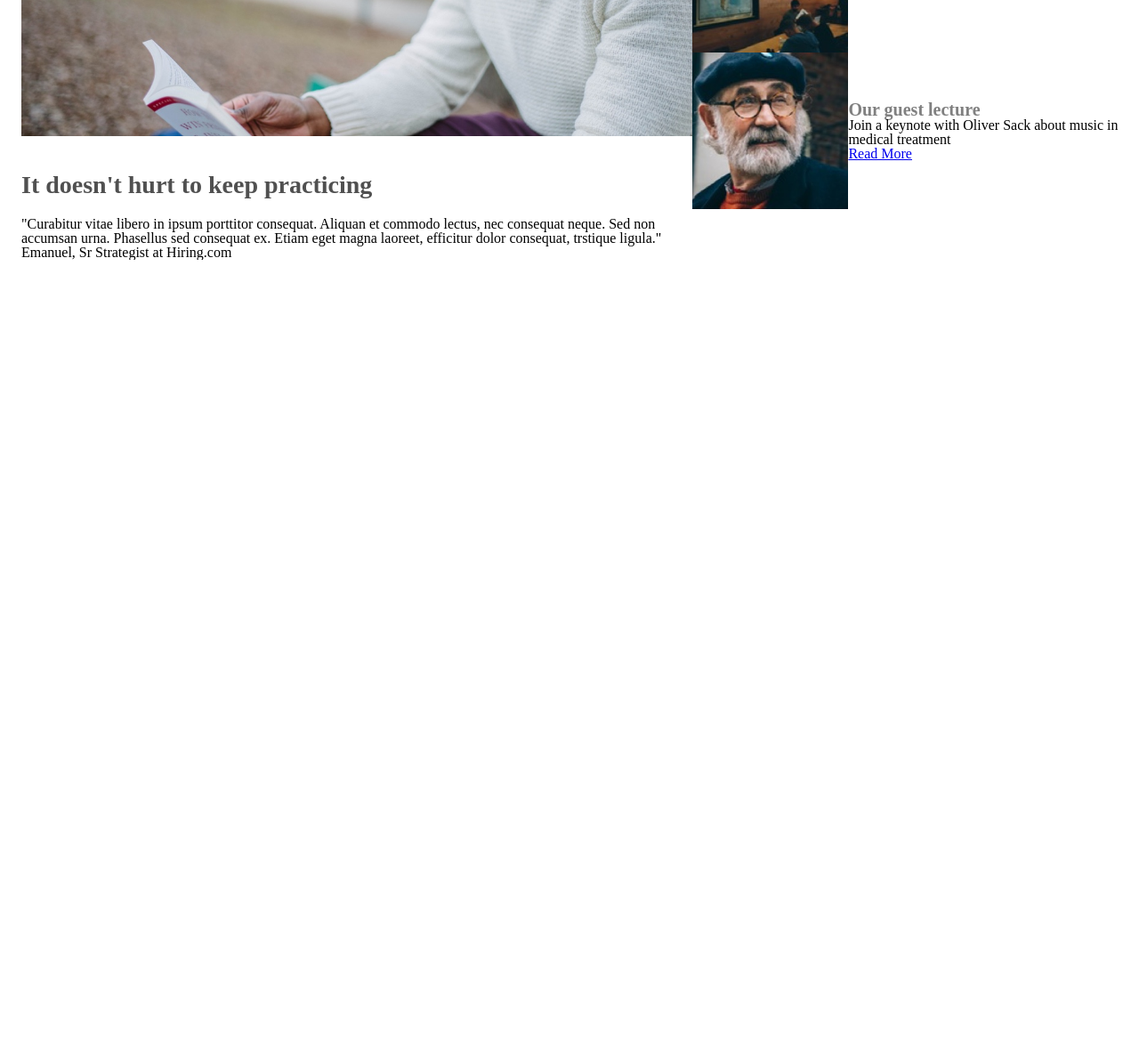
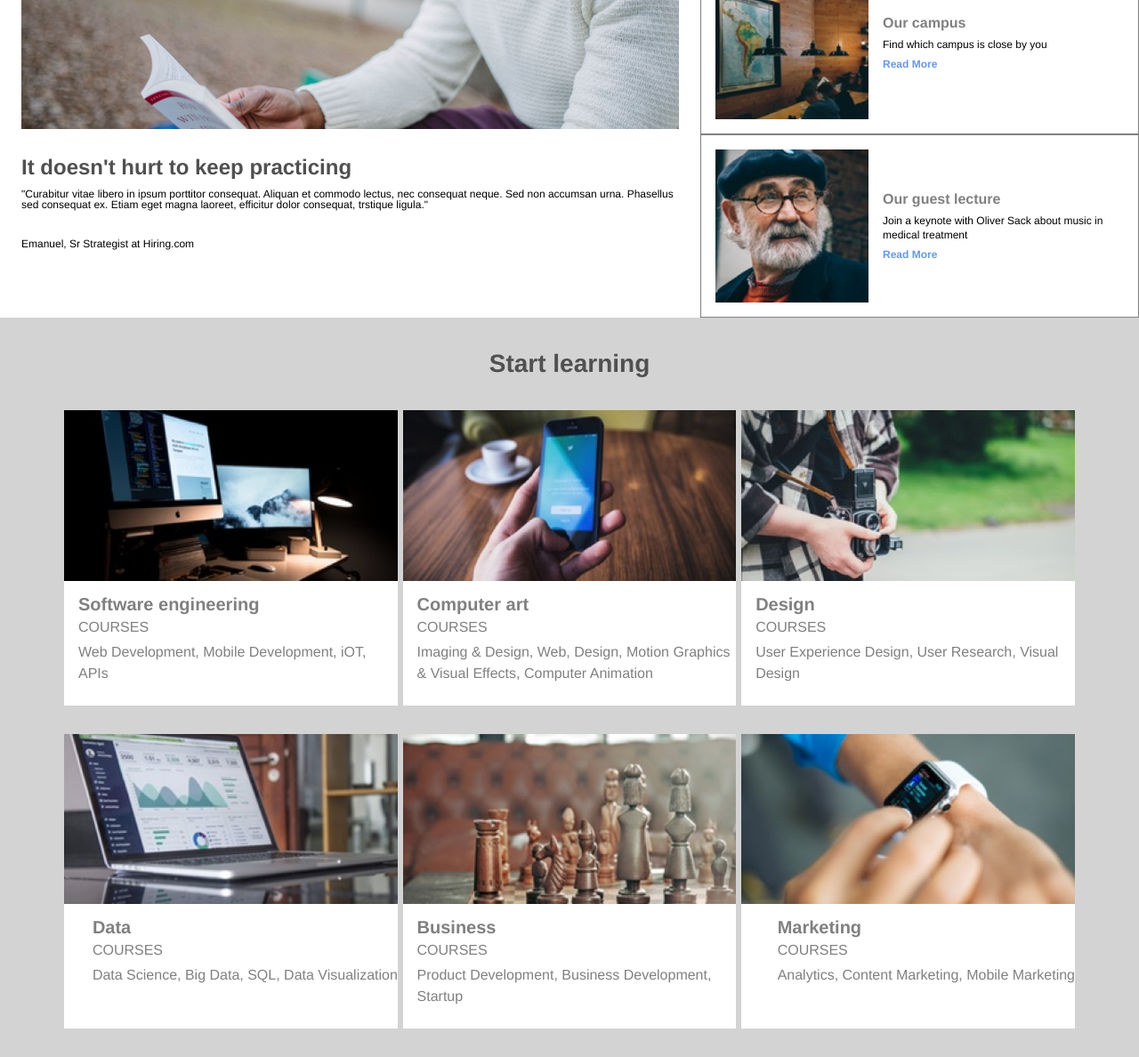
Before and after one commit to Yuhakko/ColmarAcademy, a plain HTML site: page index.html in a window 1280 px wide. Shown: the part 988-2176 px from the top of the page at 89% size. Before the commit the page ends 1280 px from the top, so only its background shows below. Drawn offline with Linux system fonts and the light colour scheme.

Commit message:
articles ok base, courses, almost ok base

```diff
--- a/index.html
+++ b/index.html
@@ -68,5 +68,61 @@
       </div>
     </div>
 
+
+    <!--courses-->
+    <div class="courses">
+      <h1 class="title">Start learning</h1>
+      <div class="list">
+        <div class="art1">
+          <img src="./resources/media/images/course-software.jpg" alt="software engineering">
+          <div class="arttext">
+            <h2>Software engineering</h2>
+            <h3>COURSES</h3>
+            <p>Web Development, Mobile Development, iOT, APIs</p>
+          </div>
+        </div>
+        <div class="art2">
+          <img src="./resources/media/images/course-computer-art.jpg" alt="Computer art">
+          <div class="arttext">
+            <h2>Computer art</h2>
+            <h3>COURSES</h3>
+            <p>Imaging & Design, Web, Design, Motion Graphics & Visual Effects, Computer Animation</p>
+          </div>
+        </div>
+        <div class="art3">
+          <img src="./resources/media/images/course-design.jpg" alt="Design">
+          <div class="arttext">
+            <h2>Design</h2>
+            <h3>COURSES</h3>
+            <p>User Experience Design, User Research, Visual Design</p>
+          </div>
+        </div>
+        <div class="art4">
+          <img src="./resources/media/images/course-data.jpg" alt="Data">
+          <div class="arttext">
+            <h2>Data</h2>
+            <h3>COURSES</h3>
+            <p>Data Science, Big Data, SQL, Data Visualization</p>
+          </div>
+        </div>
+        <div class="art5">
+          <img src="./resources/media/images/course-business.jpg" alt="Business">
+          <div class="arttext">
+            <h2>Business</h2>
+            <h3>COURSES</h3>
+            <p>Product Development, Business Development, Startup</p>
+        </div>
+        </div>
+        <div class="art6">
+          <img src="./resources/media/images/course-marketing.jpg" alt="Marketing">
+          <div class="arttext">
+            <h2>Marketing</h2>
+            <h3>COURSES</h3>
+            <p>Analytics, Content Marketing, Mobile Marketing</p>
+        </div>
+        </div>
+      </div>
+    </div>
+
   </body>
 </html>
--- a/resources/css/style.css
+++ b/resources/css/style.css
@@ -1,5 +1,6 @@
 html, body{
   font-size: 16px;
+  font-family: Helvetica, sans-serif;
 
 }
 
@@ -29,6 +30,7 @@ header .left {
 
 header nav{
   padding-right: 1.5rem;
+  height: 2rem;
 }
 
 span a{
@@ -40,7 +42,7 @@ span a{
   display: flex;
   align-items: center;
   background-color: lightgrey;
-
+  margin-bottom: 2rem;
 }
 
 .jumbotron img {
@@ -54,6 +56,7 @@ span a{
   flex-direction: column;
   justify-content: center;
   align-items: center;
+
 }
 
 h1 {
@@ -89,20 +92,29 @@ button {
 }
 
 .main img {
-  padding-top: 2rem;
   padding-bottom: 2rem;
-  margin-right: 1.5rem;
+
   width: 100%;
 }
 
 .main {
   width: 60%;
+  margin-right: 1.5rem;
+}
+
+.main h1{
+  font-size: 1.5rem;
+  line-height: 1rem;
+}
+.main p{
+  font-size: 0.75rem;
+  margin-bottom: 2rem;
 }
 
 .rest {
   display: flex;
   flex-direction: column;
-  width: 40%
+  width: 40%;
 }
 
 .firstarticle,
@@ -110,11 +122,21 @@ button {
 .guest {
   display: flex;
   align-items: center;
+  border: 0.5px solid grey;
+  border-collapse: collapse;
+}
+
+.firstarticle:hover,
+.campus:hover,
+.guest:hover {
+  background-color: lightgrey;
 }
 
 .text {
   display: flex;
   flex-direction: column;
+  justify-content: center;
+  font-size: 0.75rem;
 }
 
 .firstarticle img,
@@ -122,4 +144,87 @@ button {
 .guest img {
   height: auto;
   width: 35%;
+  padding: 1rem;
 }
+
+a {
+  text-decoration: none;
+  color: #6698E2;
+  font-weight: bold;
+}
+
+.text p{
+  padding-top: 0.5rem;
+  padding-bottom: 0.5rem;
+  line-height: 1rem;
+}
+
+.text h2{
+  font-size: 1rem;
+}
+
+/*articles*/
+.courses{
+  background-color: lightgrey;
+  padding-top: 2rem;
+}
+
+.courses h1{
+  padding-bottom: 2rem;
+  margin-bottom: 0rem;
+  text-align: center;
+}
+
+.list{
+  margin: 0rem 4.5rem;
+  display: flex;
+  flex-wrap: wrap;
+  justify-content: space-between;
+}
+
+.list::before{
+  margin: 2rem;
+}
+
+.art1,
+.art2,
+.art3,
+.art4,
+.art5,
+.art6 {
+  background-color: white;
+  display: flex;
+  flex-direction: column;
+  justify-content: flex-start;
+  align-items: flex-end;
+  flex-wrap: wrap;
+  width: 33%;
+  margin-bottom: 2rem;
+}
+
+.art1 img,
+.art2 img,
+.art3 img,
+.art4 img,
+.art5 img,
+.art6 img{
+  height: auto;
+  width: 100%;
+}
+
+.arttext {
+  margin-left: 1rem;
+  margin-top: 1rem;
+}
+
+.arttext h3{
+  margin-top: 0.5rem;
+  margin-bottom: 0.5rem;
+  color: grey;
+}
+
+.arttext p{
+  margin-bottom: 1.5rem;
+  color: grey;
+  line-height: 1.5rem;
+}
```
Lines whose indentation alone changed are shown as unchanged.
